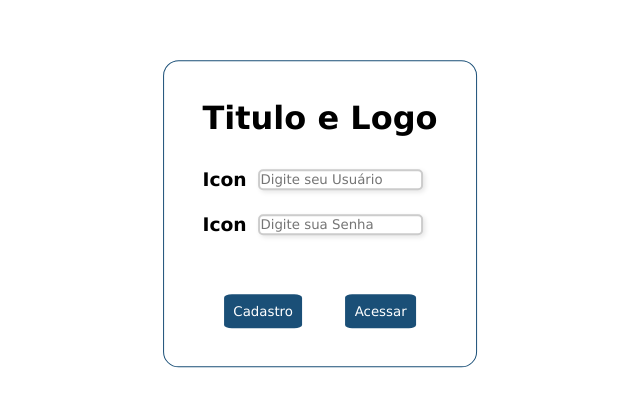
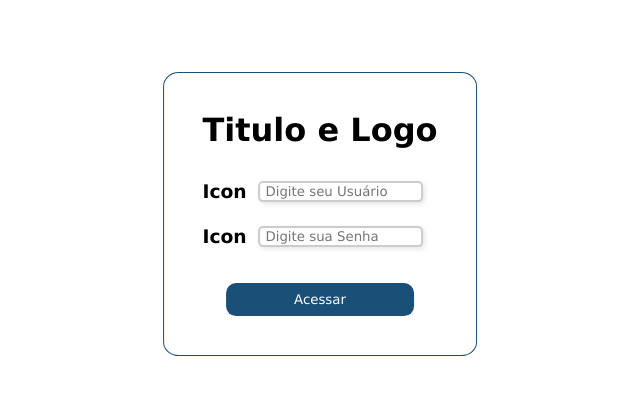
Before and after one commit to ryannV/sistema_areal, a React (Create React App) app: page / in a window 1280 px wide. Shown: the part 186-592 px from the top of the page, without its empty margins (320-960 px from the left). Built offline with nearby package versions, Linux system fonts and the light colour scheme.

Commit message:
commit com o Victor

```diff
--- a/public/index.html
+++ b/public/index.html
@@ -24,7 +24,7 @@
       work correctly both with client-side routing and a non-root public URL.
       Learn how to configure a non-root public URL by running `npm run build`.
     -->
-    <title>React App</title>
+    <title>Sistema Areal</title>
   </head>
   <body>
     <noscript>You need to enable JavaScript to run this app.</noscript>
--- a/src/components/Login.jsx
+++ b/src/components/Login.jsx
@@ -20,7 +20,6 @@ const Login = () => {
         </div>
 
         <div className={styles.submit}>
-          <button>Cadastro</button>
           <button onClick={() => navigate('/main')}>Acessar</button>
         </div>
       </div>
--- a/src/components/Login.module.css
+++ b/src/components/Login.module.css
@@ -23,7 +23,7 @@
 }
 
 .submit{
-    margin-top: 25%;
+    margin-top: 15%;
     display: flex;
     justify-content: space-around;
 }
@@ -32,7 +32,8 @@ button{
     border: none;
     cursor: pointer;
     padding: 4%;
-    border-radius: 10%;
+    width: 80%;
+    border-radius: 10px;
     background-color: #1a4f77;
     color: white;
 }
@@ -43,6 +44,7 @@ input[type="password"] {
     border: 2px solid #ccc;
     border-radius: 5px;
     outline: none;
+    padding: 0 0 0 5px;
     transition: all 0.3s ease-in-out;
     box-shadow: 2px 2px 5px rgba(0, 0, 0, 0.1);
 }
--- a/src/components/Main.jsx
+++ b/src/components/Main.jsx
@@ -15,7 +15,11 @@ const Main = () => {
             <li>Abastecimento</li>
           </ul>
         </nav>
-        <main>Imagens dos Maquinarios</main>
+        <main>
+          <div>
+            Imagem do Maquinario
+          </div>
+        </main>
       </div>
     </div>
   );
--- a/src/components/Main.module.css
+++ b/src/components/Main.module.css
@@ -29,3 +29,8 @@
     padding: 0.5em;
     border-radius: 15px;
 }
+
+main div {
+    border: 2px solid #1a4f77;
+    padding: 5%;
+}
```
Also changed, not shown: src/logo.svg (deleted).
